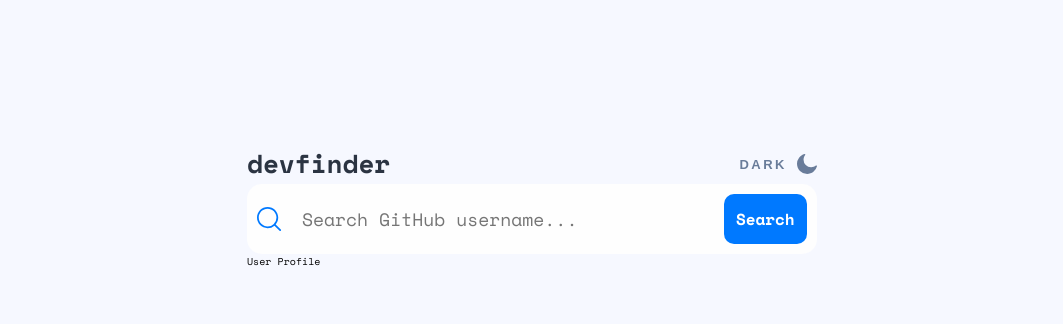
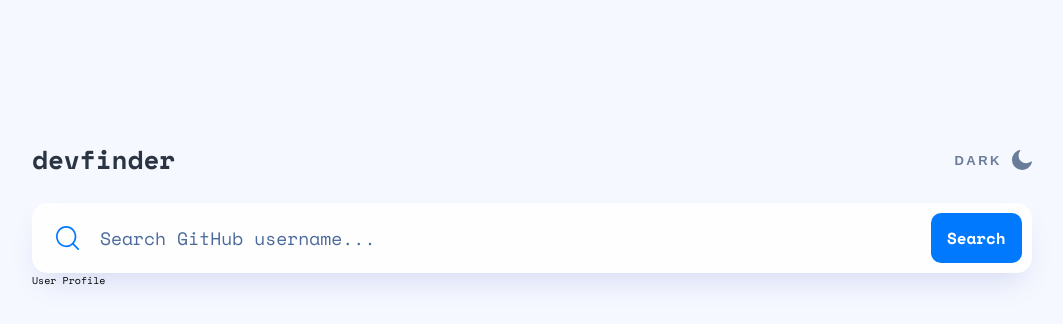
Before and after one commit to vbobey/user-search-app, a Vue app: page / in a window 1280 px wide. Shown: the top 324 px of the page, without its empty margins (108-1171 px from the left). Built offline with nearby package versions, Linux system fonts and the light colour scheme; the HTML template or start-up script is replaced by a standard one.

Commit message:
SearchBar finished styling
Includes active/hover/disabled states

```diff
--- a/src/App.vue
+++ b/src/App.vue
@@ -63,11 +63,18 @@ html {
 
 body {
   box-sizing: border-box;
+  background-color: var(--color-main-background);
+}
+
+#app {
+  height: 100vh;
+  display: flex;
+  justify-content: center;
+  margin-top: 14rem;
 }
 
 .container {
-  height: 100vh;
-  padding: 14.4rem 35.5rem 0 35.5rem;
-  background-color: var(--color-main-background);
+  width: 100%;
+  max-width: 100rem;
 }
 </style>
--- a/src/components/SearchBar.vue
+++ b/src/components/SearchBar.vue
@@ -49,16 +49,34 @@ form {
   padding: 2rem 1rem;
   display: flex;
   align-items: center;
+  box-shadow: 0 1.6rem 3rem -1rem rgba(70, 96, 187, 0.2);
+}
+
+img {
+  width: 2.4rem;
+  height: 2.4rem;
+  margin-left: 1.4rem;
 }
 
 input {
   width: 100%;
-  color: var(--color-text);
+  color: var(--color-text-hover);
   font-size: 1.8rem;
   font-family: inherit;
+  line-height: 2.5rem;
   border: none;
   background-color: transparent;
   padding: 0 2rem;
+
+  &::placeholder {
+    color: var(--color-text);
+  }
+
+  &:focus,
+  &:active {
+    outline: none;
+    caret-color: var(--color-blue);
+  }
 }
 
 button {
@@ -68,9 +86,28 @@ button {
   font-size: 1.6rem;
   font-family: inherit;
   font-weight: 700;
+  line-height: 2.4rem;
   background-color: var(--color-blue);
   border: none;
   border-radius: 1rem;
   margin-left: auto;
+  transition: all 0.2s;
+
+  &:hover:enabled,
+  &:active:enabled {
+    filter: opacity(0.7);
+  }
+
+  &:hover:enabled {
+    transform: translateY(-2px);
+  }
+
+  &:active:enabled {
+    transform: translateY(0px);
+  }
+
+  &:disabled {
+    cursor: not-allowed;
+  }
 }
 </style>
--- a/src/components/TheHeader.vue
+++ b/src/components/TheHeader.vue
@@ -1,6 +1,6 @@
 <template>
   <div class="header">
-    <h1 :style="headingColor">devfinder</h1>
+    <h1>devfinder</h1>
     <button @click="toggleTheme">
       {{ buttonText }}
       <img :src="buttonImgSrc" alt="Icon to change theme" :style="imgColor" />
@@ -52,6 +52,7 @@ h1 {
   font-size: 2.6rem;
   line-height: 3.8rem;
   color: var(--color-title);
+  margin-bottom: 2.5rem;
 }
 
 button {
@@ -64,6 +65,7 @@ button {
   text-transform: uppercase;
   border: none;
   padding: 1rem 0;
+  align-self: flex-start;
   display: flex;
   align-items: center;
   background-color: transparent;
```
